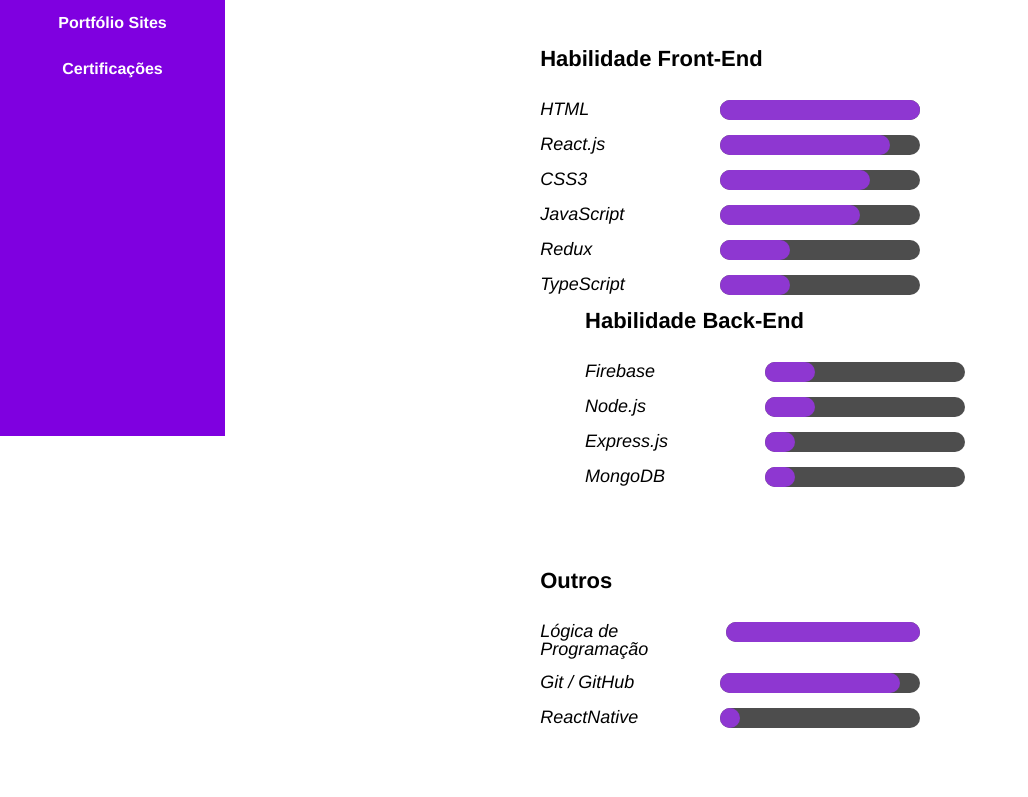
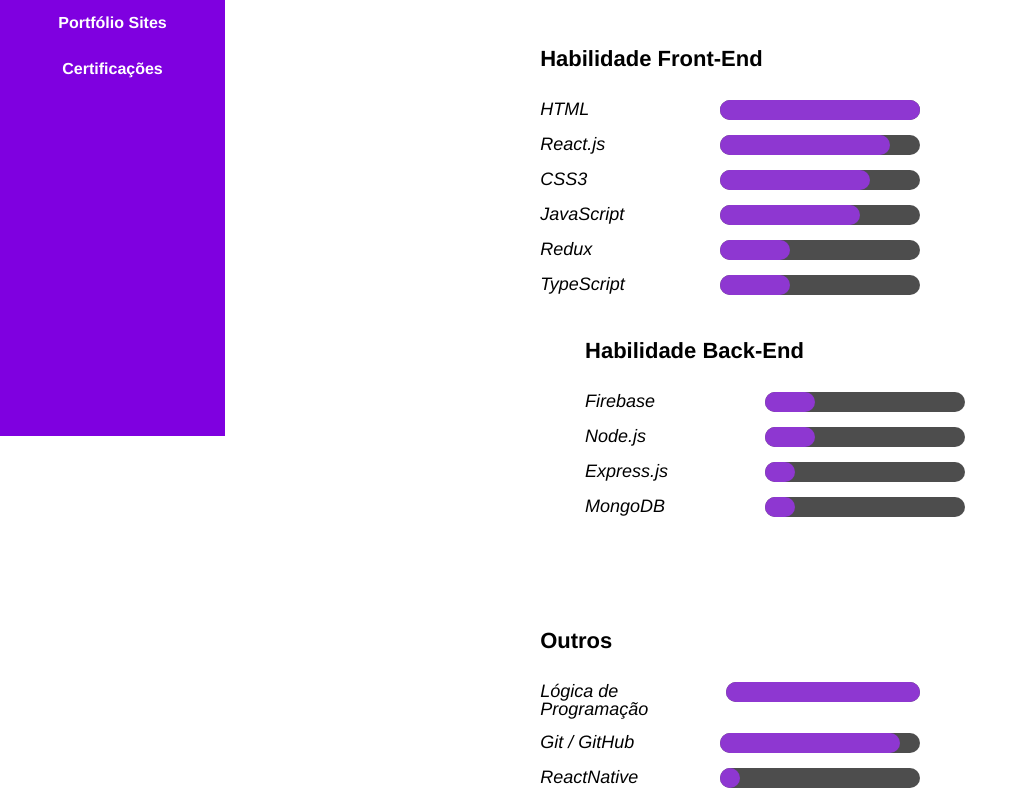
Before and after one commit to gfucci/My-Portfolio, a React (Vite) app: page / in a window 1280 px wide. Shown: the part 404-1201 px from the top of the page, without its empty margins (0-1028 px from the left). Built offline with nearby package versions, Linux system fonts and the light colour scheme.

Commit message:
Adiciona margem no skill container

```diff
--- a/src/pages/about/About.css
+++ b/src/pages/about/About.css
@@ -107,6 +107,11 @@
     margin-right: 44.9px;
 }
 
+#front_skills,
+#back_skills {
+    margin-bottom: 30px;
+}
+
 #language_skills,
 #back_skills {
     margin-right: 0px;
```
